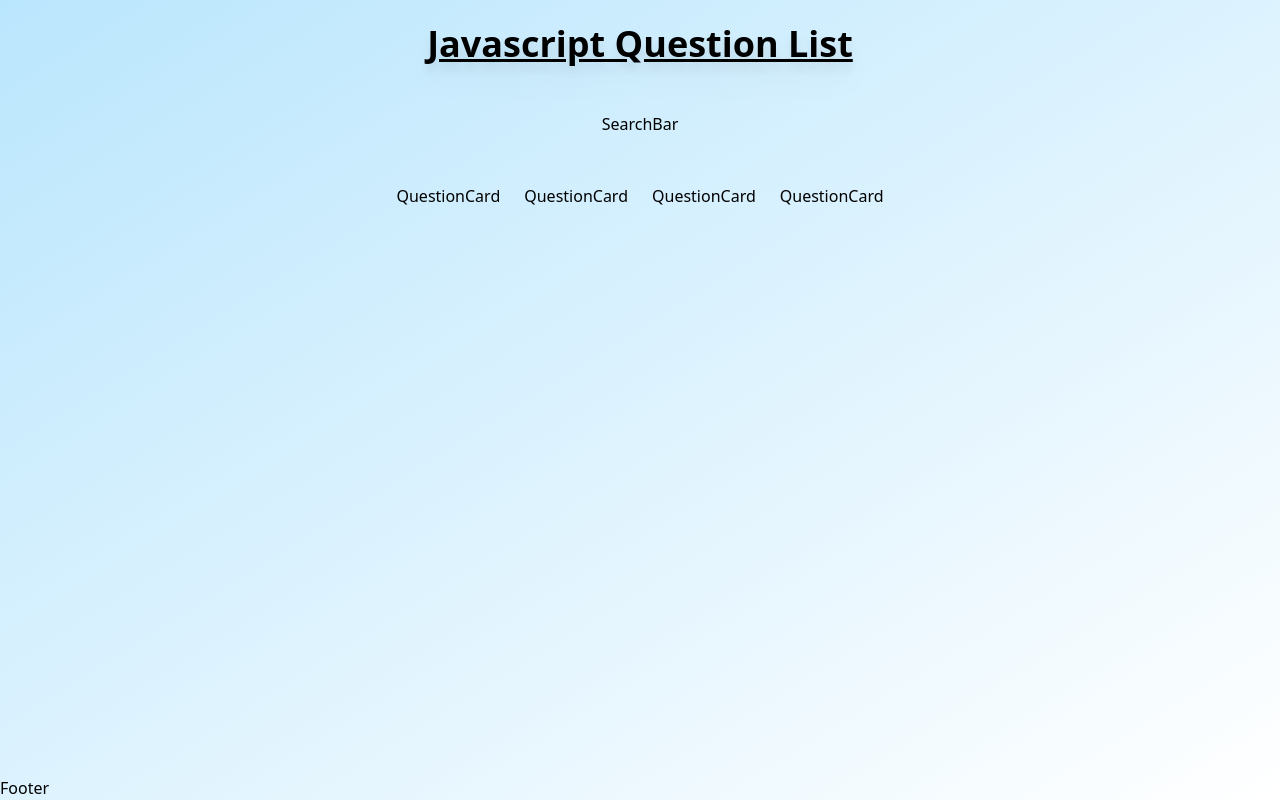
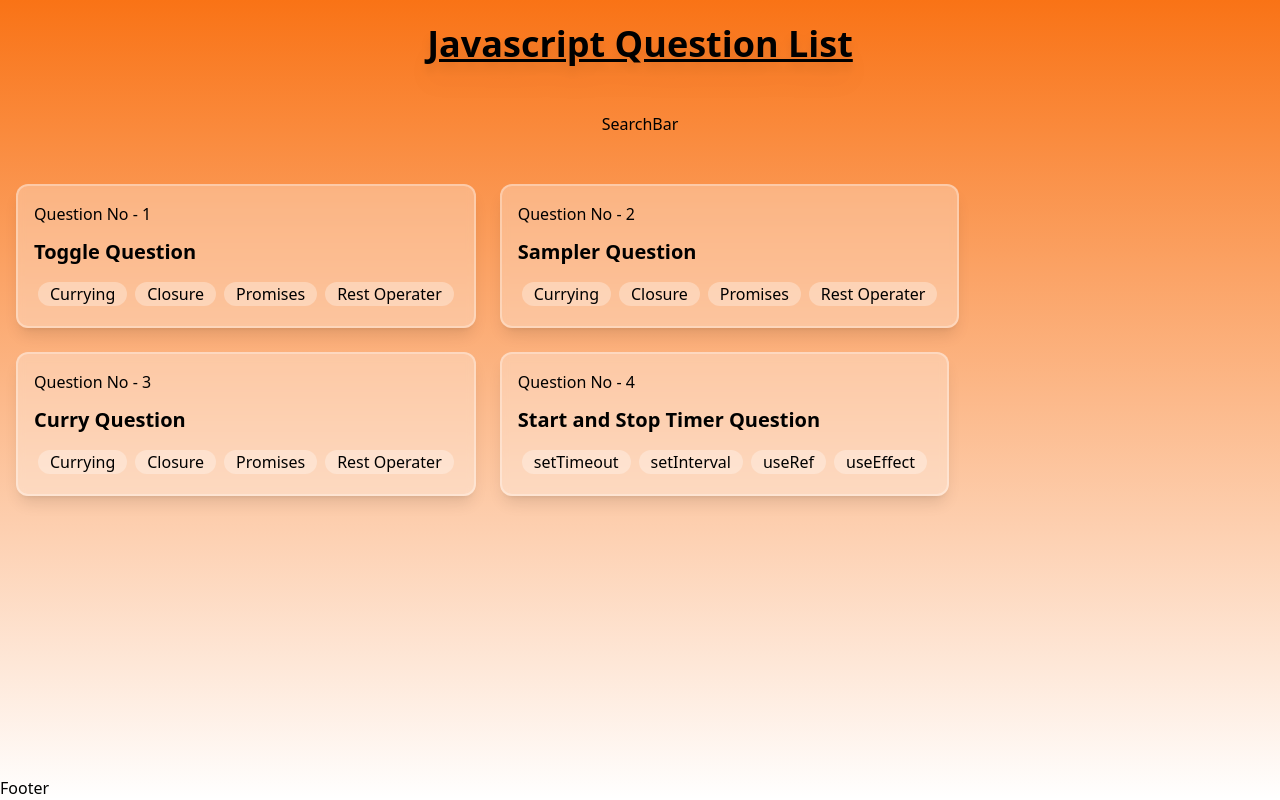
Before and after one commit to Omkar-Jawalkar/Prep, a React (Vite) app: page / in a window 1280 px wide. Built offline with nearby package versions, Linux system fonts and the light colour scheme.

Commit message:
topics covered added

```diff
--- a/src/App.jsx
+++ b/src/App.jsx
@@ -5,7 +5,7 @@ import Footer from "./components/Footer/Footer";
 
 function App() {
     return (
-        <div className=" bg-gradient-to-br from-sky-200 w-full min-h-screen flex flex-col justify-between">
+        <div className=" bg-gradient-to-b from-orange-500 w-full min-h-screen flex flex-col justify-between">
             {/* **********************************************************************************
              *
              *
--- a/src/components/QuestionCard/QuestionCard.jsx
+++ b/src/components/QuestionCard/QuestionCard.jsx
@@ -1,6 +1,26 @@
+import { useNavigate } from "react-router-dom";
+import TopicsCovered from "./TopicsCovered";
+
 const QuestionCard = ({ id, questionName, url, topics }) => {
     // !TODO - COMPLETE the UI with link(react) as top order tag
-    return <div>QuestionCard</div>;
+
+    const navigate = useNavigate();
+    return (
+        <div
+            onClick={() => {
+                navigate(`/${url}`);
+            }}
+            className=" border-white/30 border-2    backdrop-blur-sm bg-white/30  hover:skew-x-3 hover:duration-300  p-4 gap-3 cursor-pointer  flex flex-col rounded-xl shadow-lg "
+        >
+            <h1 className="text-md">Question No - {id}</h1>
+            <h2 className="text-xl font-bold"> {questionName}</h2>
+            <div className="flex flex-wrap">
+                {topics.map((topic) => {
+                    return <TopicsCovered title={topic} />;
+                })}
+            </div>
+        </div>
+    );
 };
 
 export default QuestionCard;
--- /dev/null
+++ b/src/components/QuestionCard/TopicsCovered.jsx
@@ -0,0 +1,7 @@
+import React from "react";
+
+const TopicsCovered = ({ title }) => {
+    return <span className="px-3 m-1 rounded-full bg-white/30">{title}</span>;
+};
+
+export default TopicsCovered;
```
